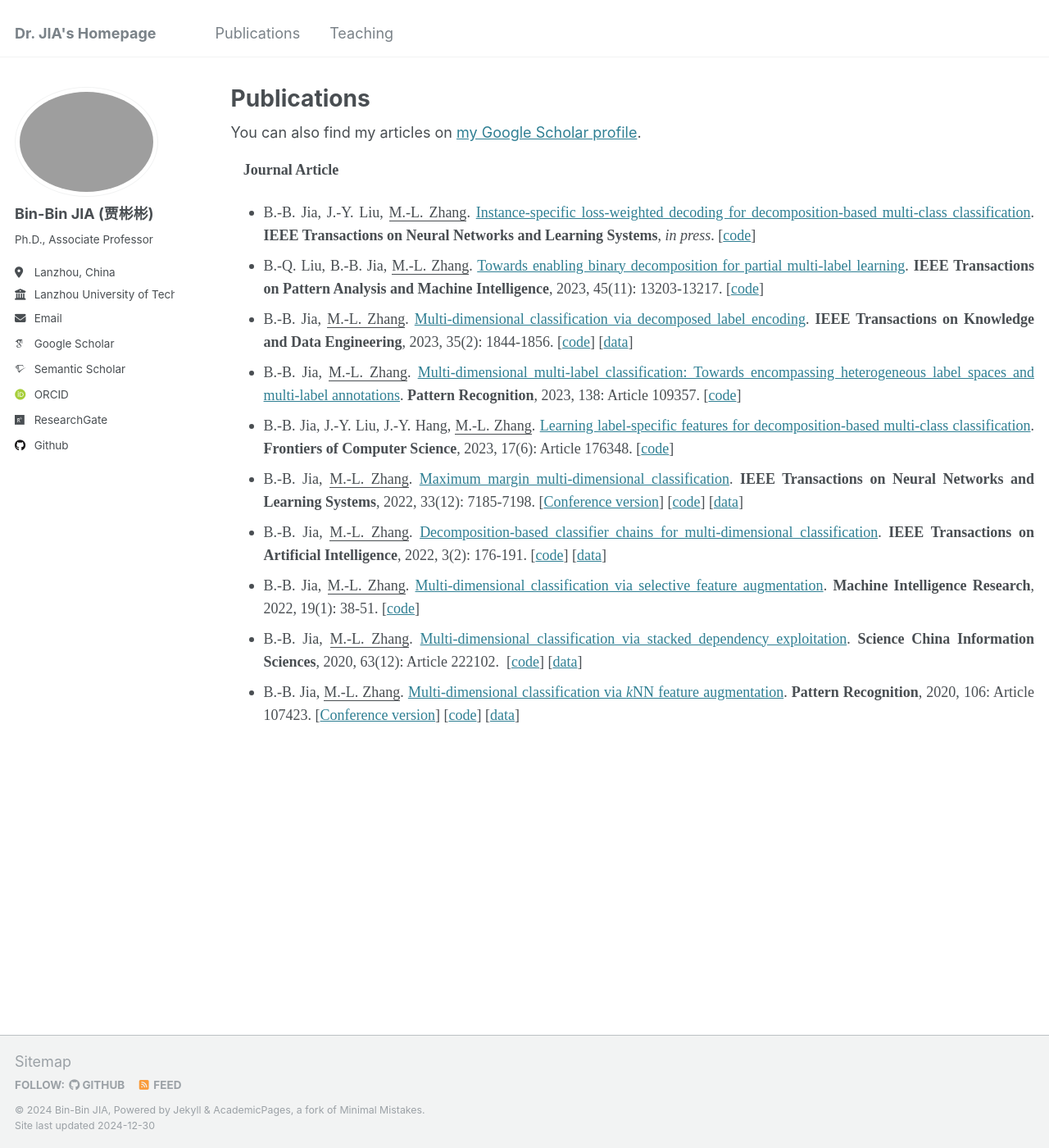
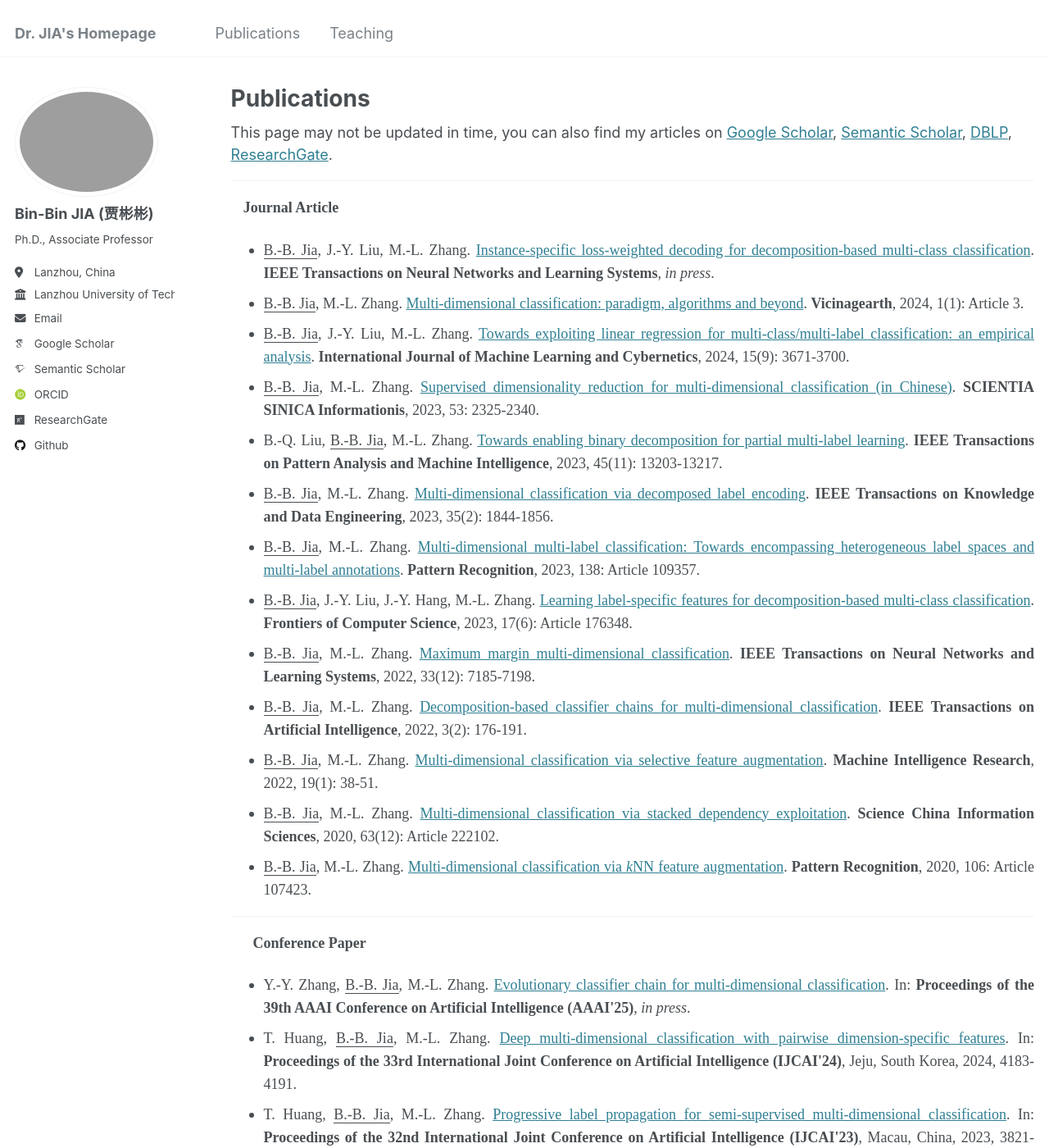
Before and after one commit to jiabinbin-ai/jiabinbin-ai.github.io, a Jekyll site: the page built from _pages/publications.html, in a window 1280 px wide and 1400 px high. Shown: the whole window at 82% size. Built offline with Jekyll 4.4.1, drawn with Linux system fonts in a browser that asks for light colours; some web fonts are replaced; some of the changed text lies outside the part shown.

Commit message:
Update publications.html

```diff
--- a/_pages/publications.html
+++ b/_pages/publications.html
@@ -6,77 +6,140 @@ author_profile: true
 ---
 
 {% if site.author.googlescholar %}
-  <div class="wordwrap">You can also find my articles on <a href="{{site.author.googlescholar}}">my Google Scholar profile</a>.</div>
+  <div class="wordwrap">This page may not be updated in time, you can also find my articles on <a href="https://scholar.google.com/citations?hl=en&user=ms6BTK4AAAAJ">Google Scholar</a>, <a href="https://www.semanticscholar.org/author/Bin-Bin-Jia/66683124">Semantic Scholar</a>, <a href="https://dblp.uni-trier.de/pid/245/3634.html">DBLP</a>, <a href="https://www.researchgate.net/profile/Bin-Bin-Jia">ResearchGate</a>.</div>
 {% endif %}
 
 {% include base_path %}
 
+
+<hr>
 <p align="justify" style="line-height: 150%">&nbsp;&nbsp; <b>
 <font face="Times New Roman"><a name="Journal"></a><font size="4">Journal Article</font></font></b></p>
 <ul>
 	<li>
 	<p align="justify" style="line-height: 150%; margin-top:8px; margin-bottom:0">
-	<span lang="en-us"><font face="Times New Roman">B.-B. Jia, J.-Y. Liu, <u>
-	M.-L. Zhang</u>. <a href="files/TNNLS'24.pdf">Instance-specific
+	<span lang="en-us"><font face="Times New Roman"><u>B.-B. Jia</u>, J.-Y. Liu,
+	M.-L. Zhang. <a>Instance-specific
 	loss-weighted decoding for decomposition-based multi-class classification</a>.
 	<b>IEEE Transactions on Neural Networks and Learning Systems</b>, <i>in
-	press</i>. [<a href="files/ILW.zip">code</a>]</font></span></li>
+	press</i>. </font></span></li>
 	<li>
 	<p align="justify" style="line-height: 150%; margin-top:8px; margin-bottom:0">
-	<span lang="en-us"><font face="Times New Roman">B.-Q. Liu, B.-B. Jia, <u>
-	M.-L. Zhang</u>. <a href="files/TPAMI'23.pdf">Towards enabling binary
-	decomposition for partial multi-label learning</a>. <b>IEEE Transactions on Pattern Analysis and Machine
-	Intelligence</b>, 2023, 45(11): 13203-13217. [<a href="files/PAMB.rar">code</a>]</font></span></li>
+	<span lang="en-us"><font face="Times New Roman"><u>B.-B. Jia</u>, M.-L. Zhang. <a>Multi-dimensional classification: paradigm, algorithms and beyond</a>. <b>Vicinagearth</b>, 2024, 1(1): Article 3. </font></span></li>
 	<li>
 	<p align="justify" style="line-height: 150%; margin-top:8px; margin-bottom:0">
-	<span lang="en-us"><font face="Times New Roman">B.-B. Jia, <u>M.-L. Zhang</u>.
-	<a href="files/TKDE'21.pdf">Multi-dimensional classification via decomposed
-	label encoding</a>. <b>IEEE Transactions on Knowledge and Data Engineering</b>,
-	2023, 35(2): 1844-1856. [<a href="Resources.htm#tkde21">code</a>] [<a href="Resources.htm#MDC_data">data</a>]</font></span></li>
+	<span lang="en-us"><font face="Times New Roman"><u>B.-B. Jia</u>, J.-Y. Liu, M.-L. Zhang. <a>Towards exploiting linear regression for multi-class/multi-label classification: an empirical analysis</a>. <b>International Journal of Machine Learning and Cybernetics</b>,
+	2024, 15(9): 3671-3700. </font></span></li>
 	<li>
 	<p align="justify" style="line-height: 150%; margin-top:8px; margin-bottom:0">
-	<span lang="en-us"><font face="Times New Roman">B.-B. Jia, <u>M.-L. Zhang</u>.
-	<a href="files/PRJ'23.pdf">Multi-dimensional multi-label classification:
-	Towards encompassing heterogeneous label spaces and multi-label annotations</a>.
-	<b>Pattern Recognition</b>, 2023, 138: Article 109357. [<a href="files/CLIM.rar">code</a>]</font></span></li>
+	<span lang="en-us"><font face="Times New Roman"><u>B.-B. Jia</u>, M.-L. Zhang. <a>Supervised dimensionality reduction for multi-dimensional classification (in Chinese)</a>. <b>SCIENTIA SINICA Informationis</b>, 2023, 53: 2325-2340. </font></span></li>
 	<li>
 	<p align="justify" style="line-height: 150%; margin-top:8px; margin-bottom:0">
-	<span lang="en-us"><font face="Times New Roman">B.-B. Jia, J.-Y. Liu, J.-Y.
-	Hang, <u>M.-L. Zhang</u>. <a href="files/FCS'23.pdf">Learning label-specific
-	features for decomposition-based multi-class classification</a>. <b>Frontiers of Computer Science</b>,
-	2023, 17(6): Article 176348. [<a href="files/LSFMultiClass.rar">code</a>]</font></span></li>
+	<span lang="en-us"><font face="Times New Roman">B.-Q. Liu, <u>B.-B. Jia</u>,
+	M.-L. Zhang. <a>Towards enabling binary decomposition for partial multi-label learning</a>. <b>IEEE Transactions on Pattern Analysis and Machine
+	Intelligence</b>, 2023, 45(11): 13203-13217. </font></span></li>
 	<li>
 	<p align="justify" style="line-height: 150%; margin-top:8px; margin-bottom:0">
-	<span lang="en-us"><font face="Times New Roman">B.-B. Jia, <u>M.-L. Zhang</u>.
-	<a href="files/TNNLS'21.pdf">Maximum margin multi-dimensional classification</a>.
-	<b>IEEE Transactions on Neural Networks and Learning Systems</b>, 2022,
-	33(12): 7185-7198. [<a href="files/AAAI'20a.pdf">Conference version</a>] [<a href="Resources.htm#tnnls21">code</a>]
-	[<a href="Resources.htm#MDC_data">data</a>]</font></span></li>
+	<span lang="en-us"><font face="Times New Roman"><u>B.-B. Jia</u>, M.-L. Zhang.
+	<a>Multi-dimensional classification via decomposed
+	label encoding</a>. <b>IEEE Transactions on Knowledge and Data Engineering</b>,
+	2023, 35(2): 1844-1856. </font></span></li>
 	<li>
 	<p align="justify" style="line-height: 150%; margin-top:8px; margin-bottom:0">
-	<span lang="en-us"><font face="Times New Roman">B.-B. Jia, <u>M.-L. Zhang</u>.
-	<a href="files/TAI'21.pdf">Decomposition-based classifier chains for
-	multi-dimensional classification</a>. <b>IEEE Transactions on Artificial
-	Intelligence</b>, 2022, 3(2): 176-191. [<a href="Resources.htm#tai21">code</a>]
-	[<a href="Resources.htm#MDC_data">data</a>]</font></span></li>
+	<span lang="en-us"><font face="Times New Roman"><u>B.-B. Jia</u>, M.-L. Zhang.
+	<a>Multi-dimensional multi-label classification:
+	Towards encompassing heterogeneous label spaces and multi-label annotations</a>.
+	<b>Pattern Recognition</b>, 2023, 138: Article 109357. </font></span></li>
 	<li>
 	<p align="justify" style="line-height: 150%; margin-top:8px; margin-bottom:0">
-	<span lang="en-us"><font face="Times New Roman">B.-B. Jia, <u>M.-L. Zhang</u>.
-	<a href="files/IJAC'21.pdf">Multi-dimensional classification via selective feature augmentation</a>.
-	<b>Machine Intelligence Research</b>, 2022, 19(1): 38-51.
-	[<a href="Resources.htm#ijac21">code</a>]</font></span></li>
+	<span lang="en-us"><font face="Times New Roman"><u>B.-B. Jia</u>, J.-Y. Liu, J.-Y.
+	Hang, M.-L. Zhang. <a>Learning label-specific
+	features for decomposition-based multi-class classification</a>. <b>Frontiers of Computer Science</b>,
+	2023, 17(6): Article 176348. </font></span></li>
 	<li>
 	<p align="justify" style="line-height: 150%; margin-top:8px; margin-bottom:0">
-	<span lang="en-us"><font face="Times New Roman">B.-B. Jia, <u>M.-L. Zhang</u>.
-	<a href="files/SCIS'20.pdf">Multi-dimensional classification via stacked
-	dependency exploitation</a>. <b>Science China Information Sciences</b>,
-	2020, 63(12): Article 222102.&nbsp; [<a href="Resources.htm#scis20">code</a>]
-	[<a href="Resources.htm#MDC_data">data</a>]</font></span></li>
+	<span lang="en-us"><font face="Times New Roman"><u>B.-B. Jia</u>, M.-L. Zhang.
+	<a>Maximum margin multi-dimensional classification</a>.
+	<b>IEEE Transactions on Neural Networks and Learning Systems</b>, 2022,
+	33(12): 7185-7198. </font></span></li>
 	<li>
 	<p align="justify" style="line-height: 150%; margin-top:8px; margin-bottom:0">
-	<span lang="en-us"><font face="Times New Roman">B.-B. Jia, <u>M.-L. Zhang</u>.
-	<a href="files/PRJ'20.pdf">Multi-dimensional classification via <i>k</i>NN
+	<span lang="en-us"><font face="Times New Roman"><u>B.-B. Jia</u>, M.-L. Zhang.
+	<a>Decomposition-based classifier chains for
+	multi-dimensional classification</a>. <b>IEEE Transactions on Artificial
+	Intelligence</b>, 2022, 3(2): 176-191. </font></span></li>
+	<li>
+	<p align="justify" style="line-height: 150%; margin-top:8px; margin-bottom:0">
+	<span lang="en-us"><font face="Times New Roman"><u>B.-B. Jia</u>, M.-L. Zhang.
+	<a>Multi-dimensional classification via selective feature augmentation</a>.
+	<b>Machine Intelligence Research</b>, 2022, 19(1): 38-51. </font></span></li>
+	<li>
+	<p align="justify" style="line-height: 150%; margin-top:8px; margin-bottom:0">
+	<span lang="en-us"><font face="Times New Roman"><u>B.-B. Jia</u>, M.-L. Zhang.
+	<a>Multi-dimensional classification via stacked
+	dependency exploitation</a>. <b>Science China Information Sciences</b>,
+	2020, 63(12): Article 222102.</font></span></li>
+	<li>
+	<p align="justify" style="line-height: 150%; margin-top:8px; margin-bottom:0">
+	<span lang="en-us"><font face="Times New Roman"><u>B.-B. Jia</u>, M.-L. Zhang.
+	<a>Multi-dimensional classification via <i>k</i>NN
 	feature augmentation</a>. <b>Pattern Recognition</b>, 2020, 106: Article
-	107423. [<a href="files/AAAI'19b.pdf">Conference
-	version</a>] [<a href="Resources.htm#prj20">code</a>] [<a href="Resources.htm#MDC_data">data</a>]</font></span></li>
+	107423.</font></span></li>
 </ul>
+<hr>
+<p align="justify" style="line-height: 150%"><b><font face="Times New Roman">&nbsp;&nbsp;&nbsp;&nbsp;&nbsp;
+<a name="Conference"></a><font size="4">Conference Paper</font></font></b></p>
+<ul>
+	<li>
+	<p align="justify" style="line-height: 150%; margin-top:8px; margin-bottom:0">
+	<font face="Times New Roman">Y.-Y. Zhang, <u>B.-B. Jia</u>, M.-L. Zhang.
+	<a>Evolutionary classifier chain for
+	multi-dimensional classification</a>. In: </font><span lang="en-us">
+	<font face="Times New Roman"><b>
+	Proceedings of the 39th AAAI Conference on Artificial Intelligence (AAAI'25)</b>,
+	<i>in press</i>.</font></span></li>
+	<li>
+	<p align="justify" style="line-height: 150%; margin-top:8px; margin-bottom:0">
+	<font face="Times New Roman">T. Huang, <u>B.-B. Jia</u>, M.-L. Zhang.
+	<a>Deep multi-dimensional classification with
+	pairwise dimension-specific features</a>. In: <b>Proceedings of
+	the 33rd International Joint Conference on Artificial Intelligence (IJCAI'24)</b>,
+	Jeju, South Korea, 2024, 4183-4191.</font></li>
+	<li>
+    <p align="justify" style="line-height: 150%; margin-top:8px; margin-bottom:0">
+	<font face="Times New Roman">T. Huang, <u>B.-B. Jia</u>, M.-L. Zhang.
+	<a>Progressive label propagation for
+	semi-supervised multi-dimensional classification</a>. In: <b>Proceedings of
+	the 32nd International Joint Conference on Artificial Intelligence (IJCAI'23)</b>,
+	Macau, China, 2023, 3821-3829. </font></li>
+	<li>
+    <p align="justify" style="line-height: 150%; margin-top:8px; margin-bottom:0">
+	<font face="Times New Roman"><u>B.-B. Jia</u>, M.-L. Zhang.
+	<a>Multi-dimensional classification via sparse
+	label encoding</a>. In: </font><span lang="en-us"><font face="Times New Roman"> <b>Proceedings of the
+	38th International Conference on Machine Learning (ICML'21)</b>,
+	Virtual Conference, 2021, 4917-4926. </font></span></li>
+	<li>
+    <p align="justify" style="line-height: 150%; margin-top:8px; margin-bottom:0">
+	<font face="Times New Roman"><u>B.-B. Jia</u>, M.-L. Zhang.
+	<a>Maximum margin multi-dimensional classification</a>.
+	In: </font><span lang="en-us">
+	<font face="Times New Roman"> <b>
+	Proceedings of the 34th AAAI Conference on Artificial Intelligence (AAAI'20)</b>,
+	New York, NY, 2020, 4312-4319.</font></span></li>
+	<li>
+    <p align="justify" style="line-height: 150%; margin-top:8px; margin-bottom:0">
+	<span lang="en-us"><font face="Times New Roman"><u>B.-B. Jia</u>, M.-L. Zhang.
+	<a>MD-<i>k</i>NN: An instance-based approach for
+	multi-dimensional classification</a>. In: <b>Proceedings of the 25th
+	International Conference on Pattern Recognition (ICPR'20)</b>, Milan, Italy,
+	126-133.</font></span></li>
+	<li>
+    <p align="justify" style="line-height: 150%; margin-top:8px; margin-bottom:0">
+	<font face="Times New Roman"><u>B.-B. Jia</u>, M.-L. Zhang.
+	<a>Multi-dimensional classification via <i>k</i>NN
+	feature augmentation</a>. In: </font><span lang="en-us">
+	<font face="Times New Roman"> <b>
+	Proceedings of the 33rd AAAI Conference on Artificial Intelligence (AAAI'19)</b>,
+	Honolulu, HI, 2019, 3975-3982.</font></span></li>
+</ul>
```
